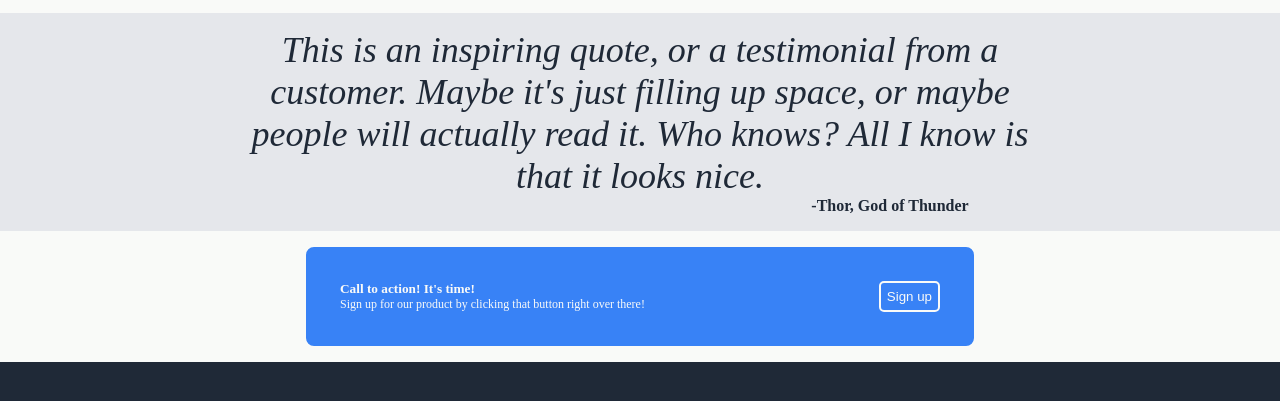
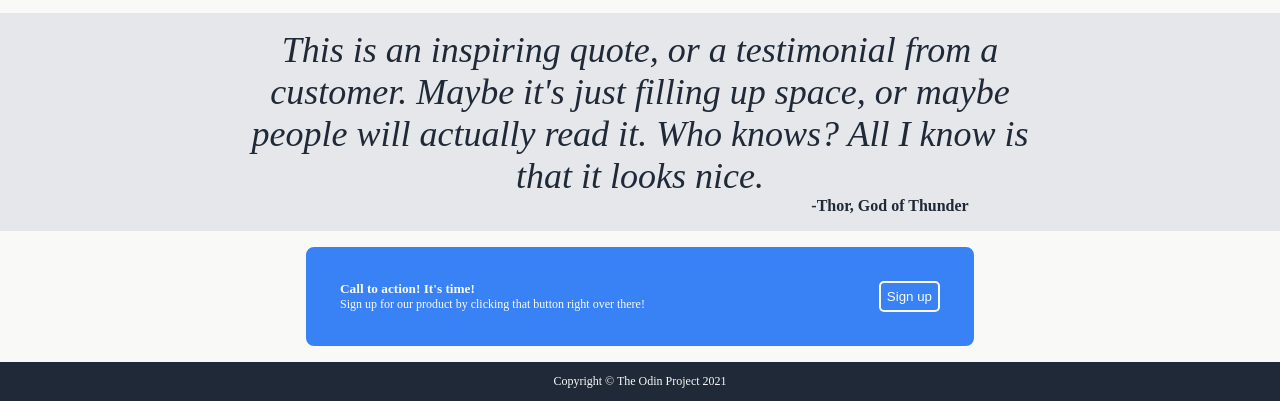
Before and after one commit to Minicar247/landing-page, a plain HTML site: page index.html in a window 1280 px wide. Shown: the part 566-967 px from the top of the page. Before the commit the page ends 928 px from the top, so only its background shows below. Drawn offline with Linux system fonts and the light colour scheme.

Commit message:
Complete footer

```diff
--- a/index.html
+++ b/index.html
@@ -68,7 +68,7 @@
     </div>
 
     <footer>
-
+        <p>Copyright &copy The Odin Project 2021</p>
     </footer>
 
 
--- a/style.css
+++ b/style.css
@@ -36,10 +36,6 @@ a {
     flex: auto;
     display: flex;
     flex-direction: column;
-}
-
-footer {
-    flex: initial
 }
 
 .one {
@@ -178,3 +174,11 @@ h3 {
     border: 2px solid #F9FAF8;
     padding: 6px;
 }
+
+footer {
+    display: flex;
+    justify-content: center;
+    align-items: center;
+    color: #F9FAF8;
+    font-size: 12px;
+}
```
